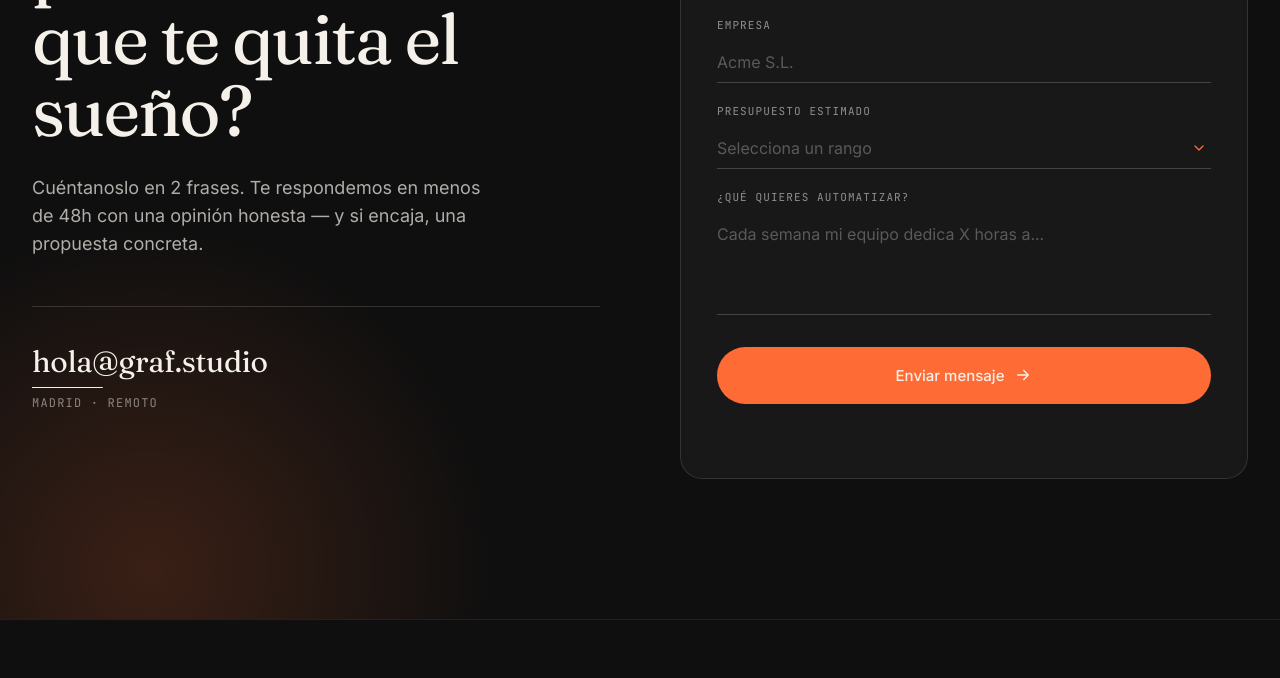
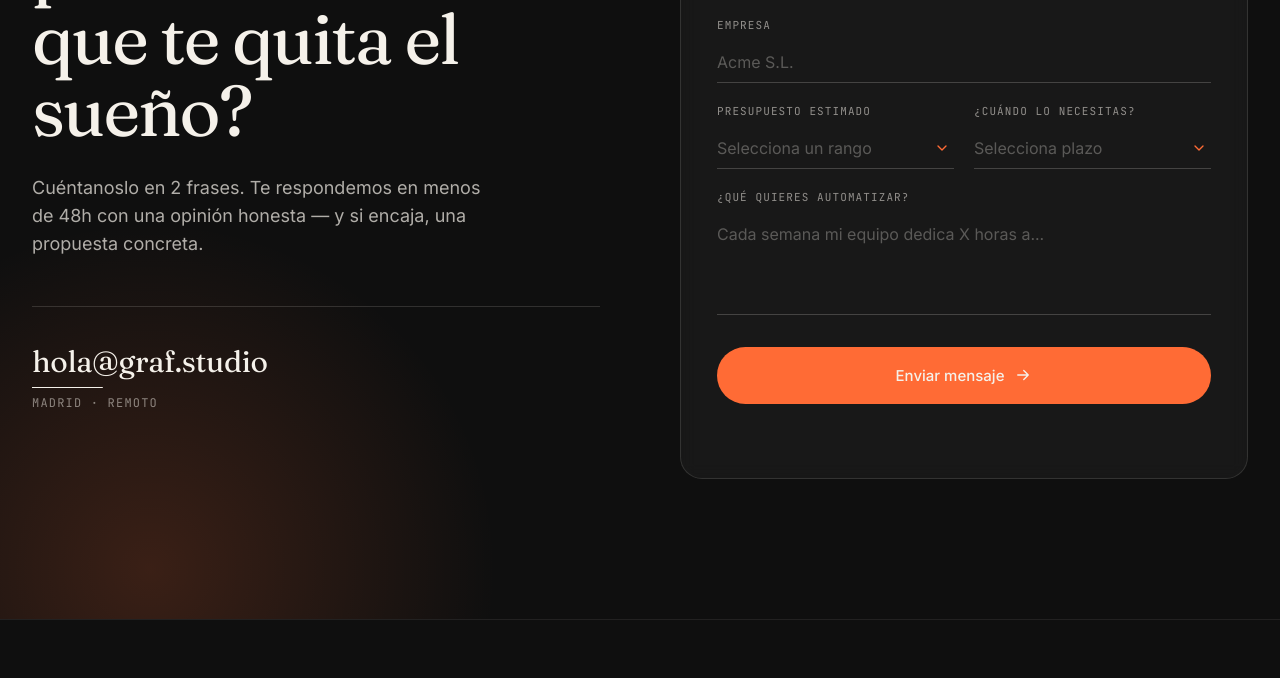
Before and after one commit to felipecbbb/graf, a plain HTML site: page index.html in a window 1280 px wide. Shown: the part 8117-8795 px from the top of the page. Drawn offline with Linux system fonts and the light colour scheme.

Commit message:
Añadir selector de plazo en formulario de contacto
Presupuesto y plazo lado a lado para cualificar mejor los leads.

Co-Authored-By: Claude Opus 4.7 (1M context) <noreply@anthropic.com>

```diff
--- a/index.html
+++ b/index.html
@@ -441,6 +441,7 @@
           <label for="company">Empresa</label>
           <input id="company" name="company" type="text" placeholder="Acme S.L." />
         </div>
+        <div class="form-row">
           <div class="field field-select">
             <label for="budget">Presupuesto estimado</label>
             <select id="budget" name="budget" required>
@@ -449,8 +450,19 @@
               <option value="6-15">6.000 € – 15.000 €</option>
               <option value="15-30">15.000 € – 30.000 €</option>
               <option value="30+">Más de 30.000 €</option>
-            <option value="open">Aún por definir — lo vemos juntos</option>
+              <option value="open">Aún por definir</option>
             </select>
+          </div>
+          <div class="field field-select">
+            <label for="timeline">¿Cuándo lo necesitas?</label>
+            <select id="timeline" name="timeline" required>
+              <option value="" disabled selected>Selecciona plazo</option>
+              <option value="urgent">Urgente · ya</option>
+              <option value="1-3m">En 1–3 meses</option>
+              <option value="3-6m">En 3–6 meses</option>
+              <option value="exploring">Sin prisa · explorando</option>
+            </select>
+          </div>
         </div>
         <div class="field">
           <label for="message">¿Qué quieres automatizar?</label>
--- a/styles.css
+++ b/styles.css
@@ -926,6 +926,14 @@ img, svg { display: block; max-width: 100%; }
   backdrop-filter: blur(8px);
 }
 .field { display: flex; flex-direction: column; gap: 8px; }
+.form-row {
+  display: grid;
+  grid-template-columns: 1fr 1fr;
+  gap: 20px;
+}
+@media (max-width: 600px) {
+  .form-row { grid-template-columns: 1fr; }
+}
 .field label {
   font-family: 'JetBrains Mono', monospace;
   font-size: 11px;
```
Lines whose indentation alone changed are shown as unchanged.
